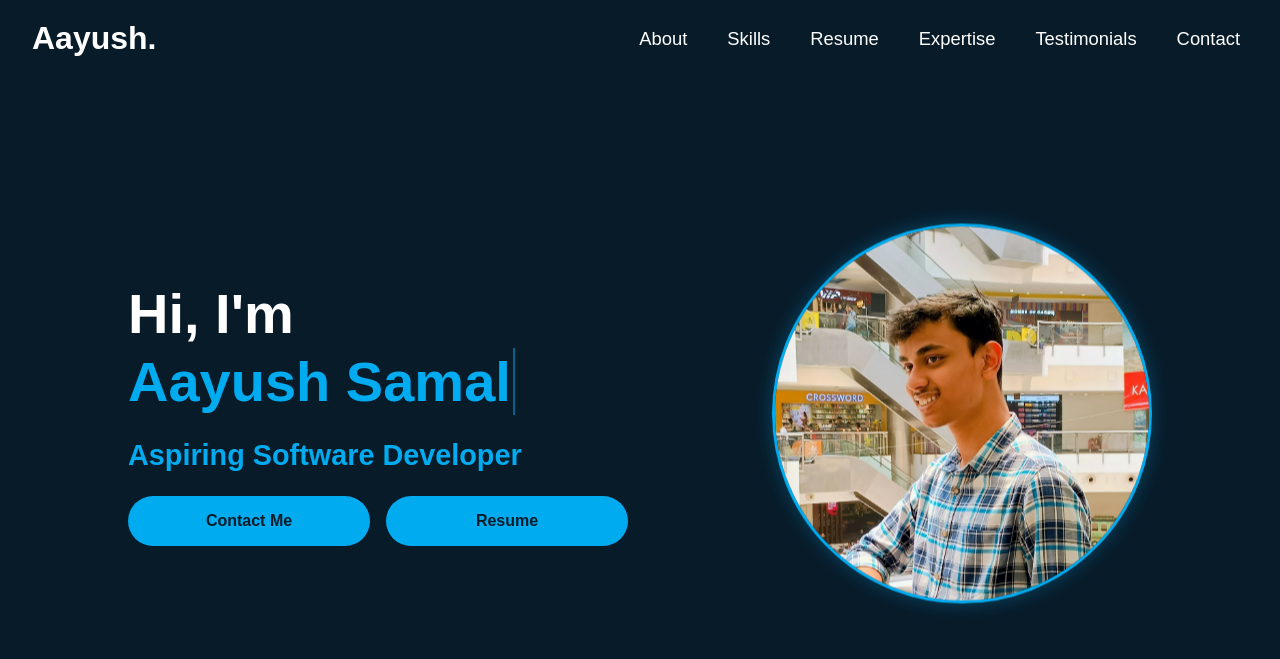
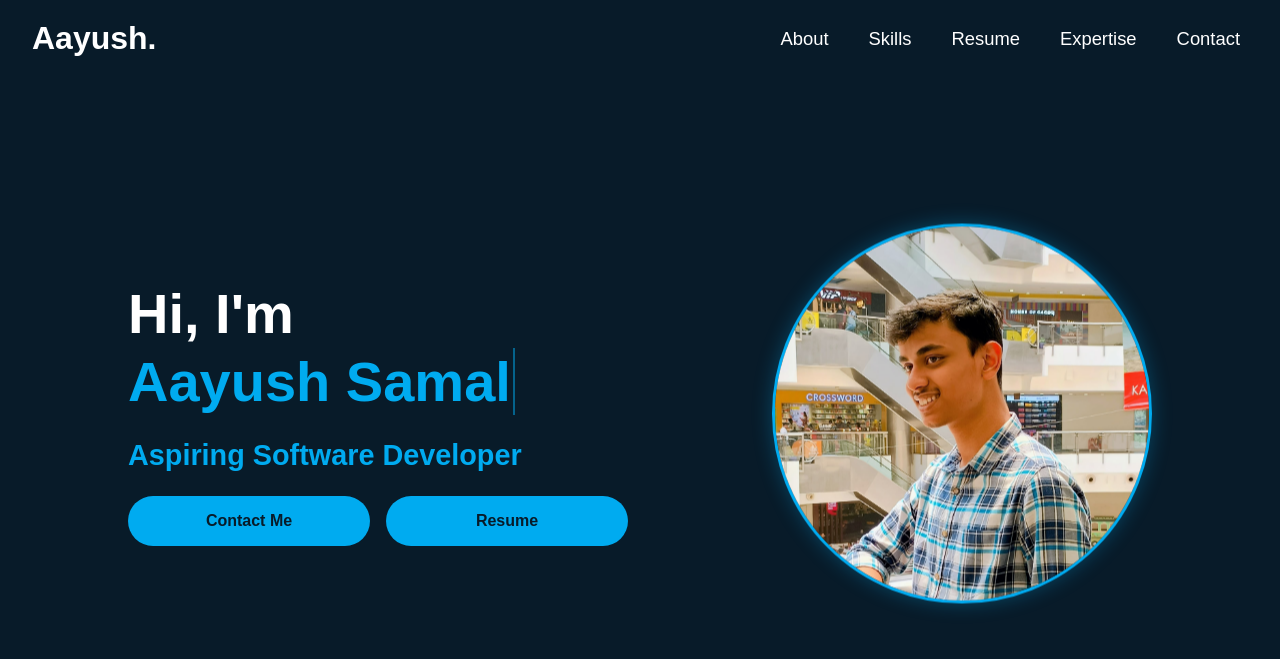
Before and after one commit to aayushxtech/My-Portfolio, a plain HTML site: page index.html in a window 1280 px wide. Shown: the top 659 px of the page. Drawn offline with nearby package versions, Linux system fonts and the light colour scheme.

Commit message:
Update index.html

```diff
--- a/index.html
+++ b/index.html
@@ -58,7 +58,6 @@
           <a href="#skills">Skills</a>
           <a href="resume.html">Resume</a>
           <a href="#services">Expertise</a>
-          <a href="#testimonials">Testimonials</a>
           <a href="#contact">Contact</a>
         </nav>
       </div>
```
